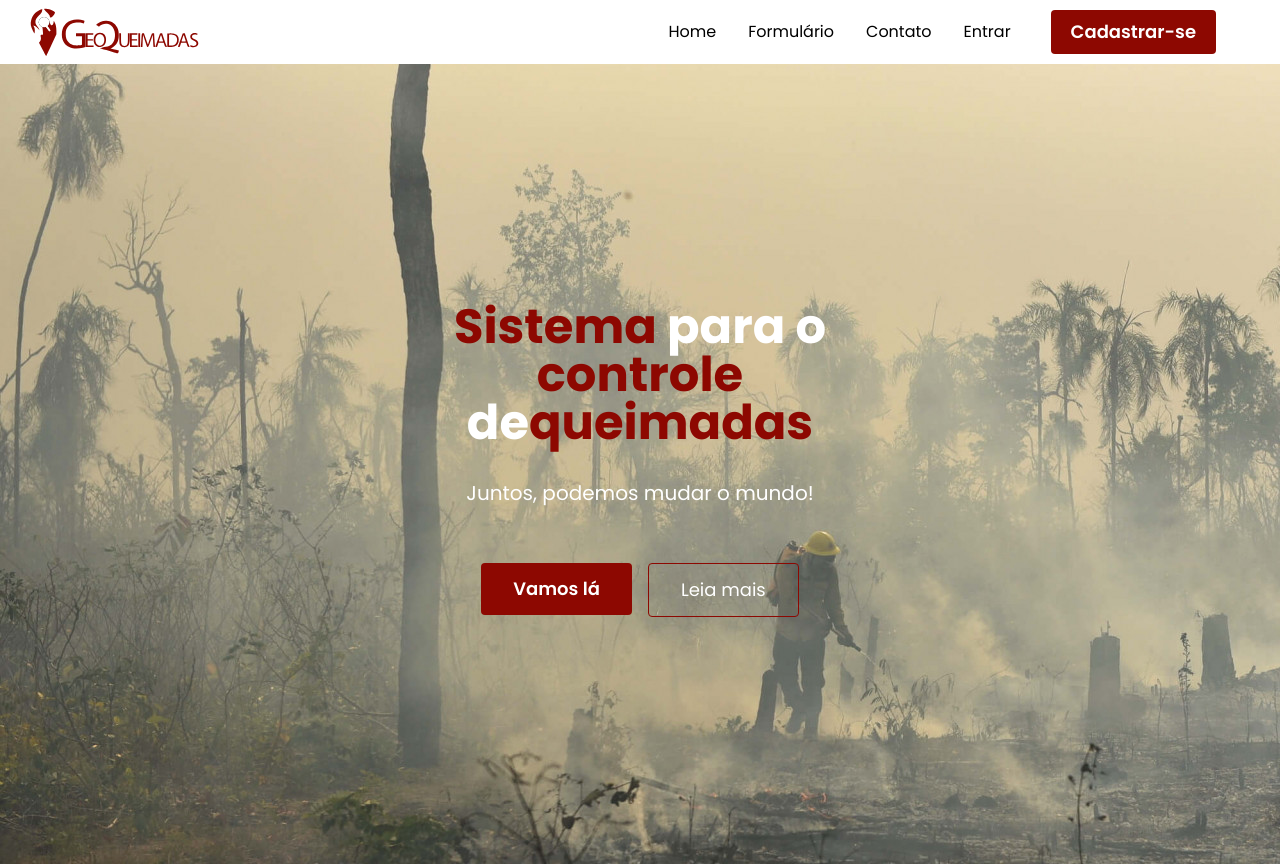
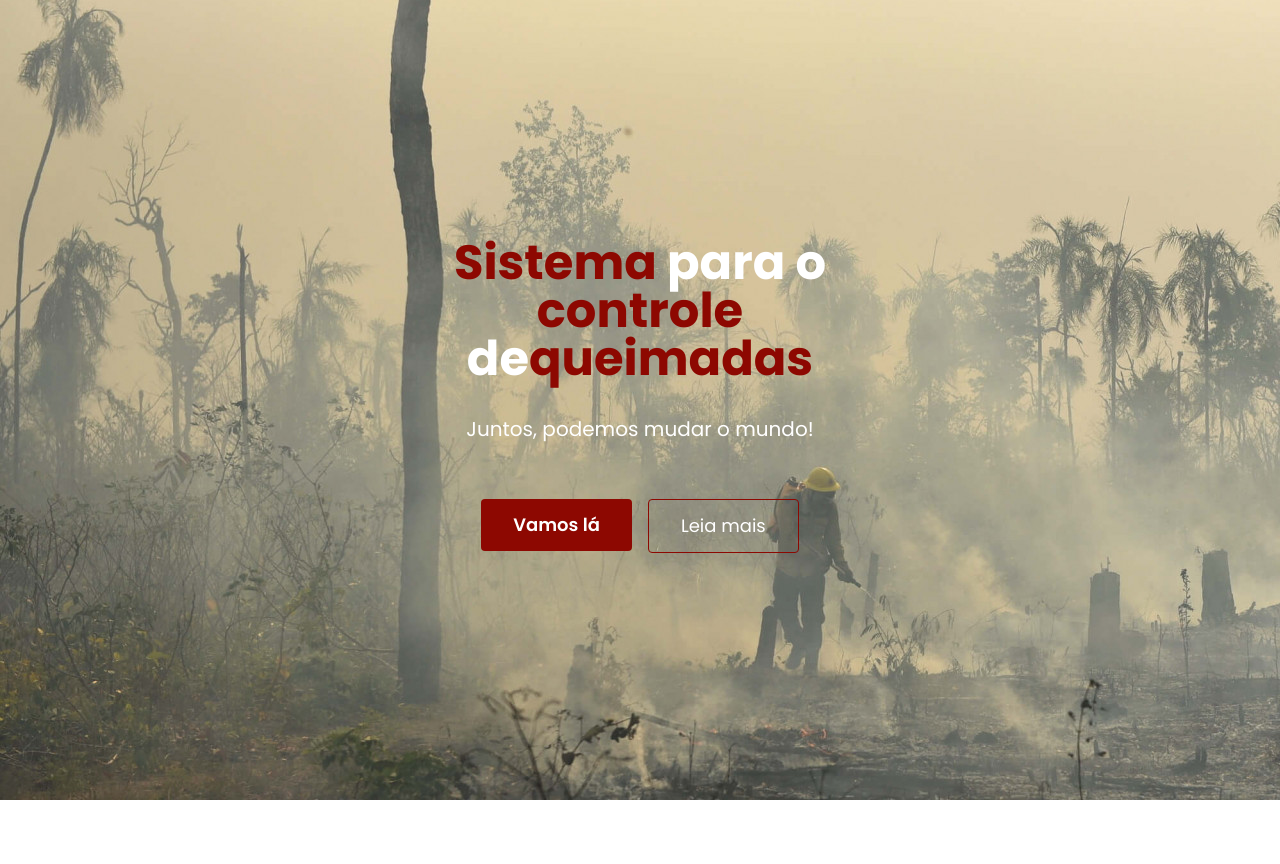
Before and after one commit to Geoqueimadas/frontend, a Next.js app: page / in a window 1280 px wide. After the commit the page ends 800 px from the top, so only its background shows below. Built offline with nearby package versions, Linux system fonts and the light colour scheme.

Commit message:
seven commit

```diff
--- a/pages/index.js
+++ b/pages/index.js
@@ -1,13 +1,46 @@
-import Home from "../components/Home/Home"
-import Navbar from "../components/Navbar/Navbar"
+import { Link } from "react-scroll";
 
 function HomePage() {
   return (
 
-  <>
-  <Navbar/>
-   <Home/>
-  </>
+    <div
+      className="h-screen bg-hero flex justify-center items-center"
+      id="home"
+    >
+      <section className="flex  text-white">
+        <div className="container mx-auto flex flex-col items-center px-4 py-16 text-center md:py-32 md:px-10 lg:px-32 xl:max-w-3xl ">
+          <h1 className="text-4xl font-bold leading-none sm:text-5xl">
+            <span className="text-red-main">Sistema</span> para o <br />{" "}
+            <span className="text-red-main">controle</span>
+            <br />
+            de
+            <span className="text-red-main">queimadas</span>
+          </h1>
+          <p className="px-8 mt-8 mb-12 text-xl">
+            Juntos, podemos mudar o mundo!
+          </p>
+          <div className="flex flex-wrap justify-center">
+            <Link
+              to="formulario"
+              spy={true}
+              smooth={true}
+              offset={20}
+              duration={700}
+            >
+              <button
+                className="px-8 py-3 m-2 text-lg font-semibold rounded bg-red-main text-white hover:bg-black transition
+            ease-in duration-1000"
+              >
+                Vamos lá
+              </button>
+            </Link>
+            <button className="px-8 py-3 m-2 text-lg border rounded text-white border-red-main">
+              Leia mais
+            </button>
+          </div>
+        </div>
+      </section>
+    </div>
 
   )
 }
```
